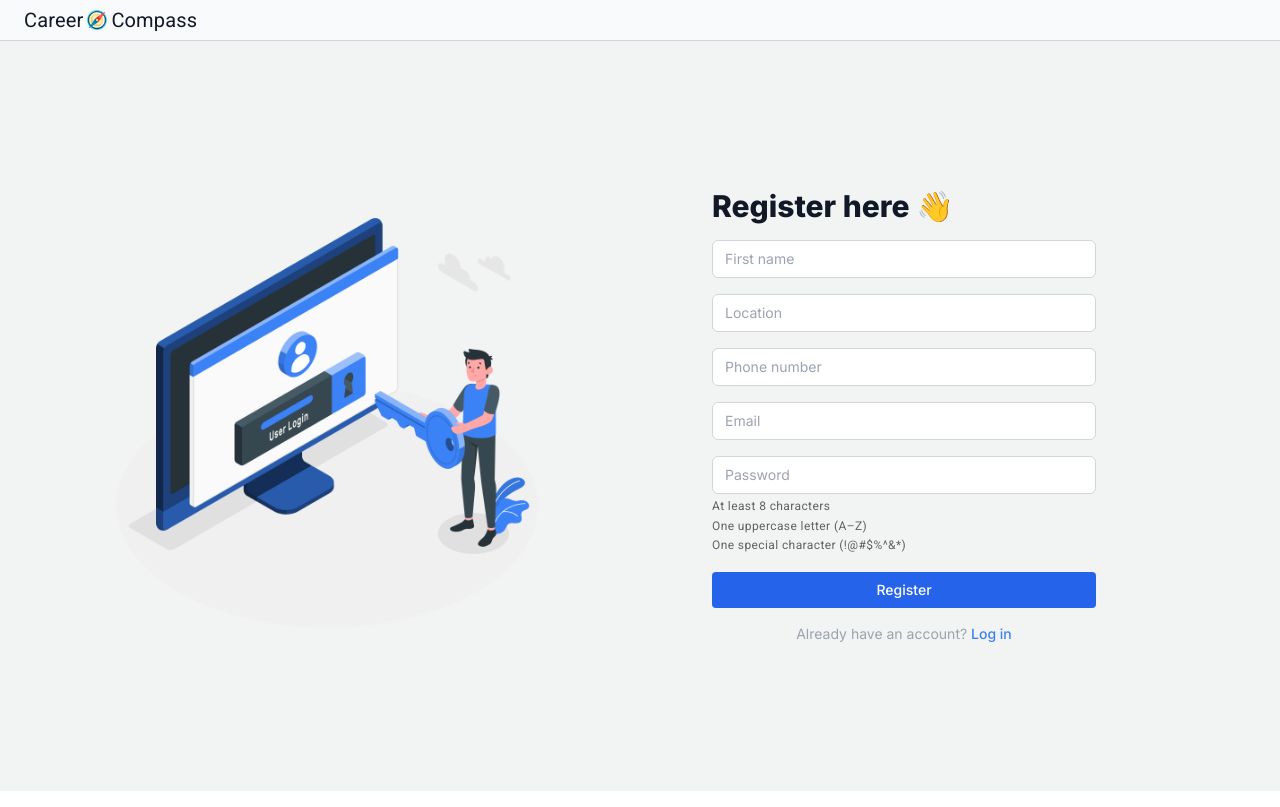
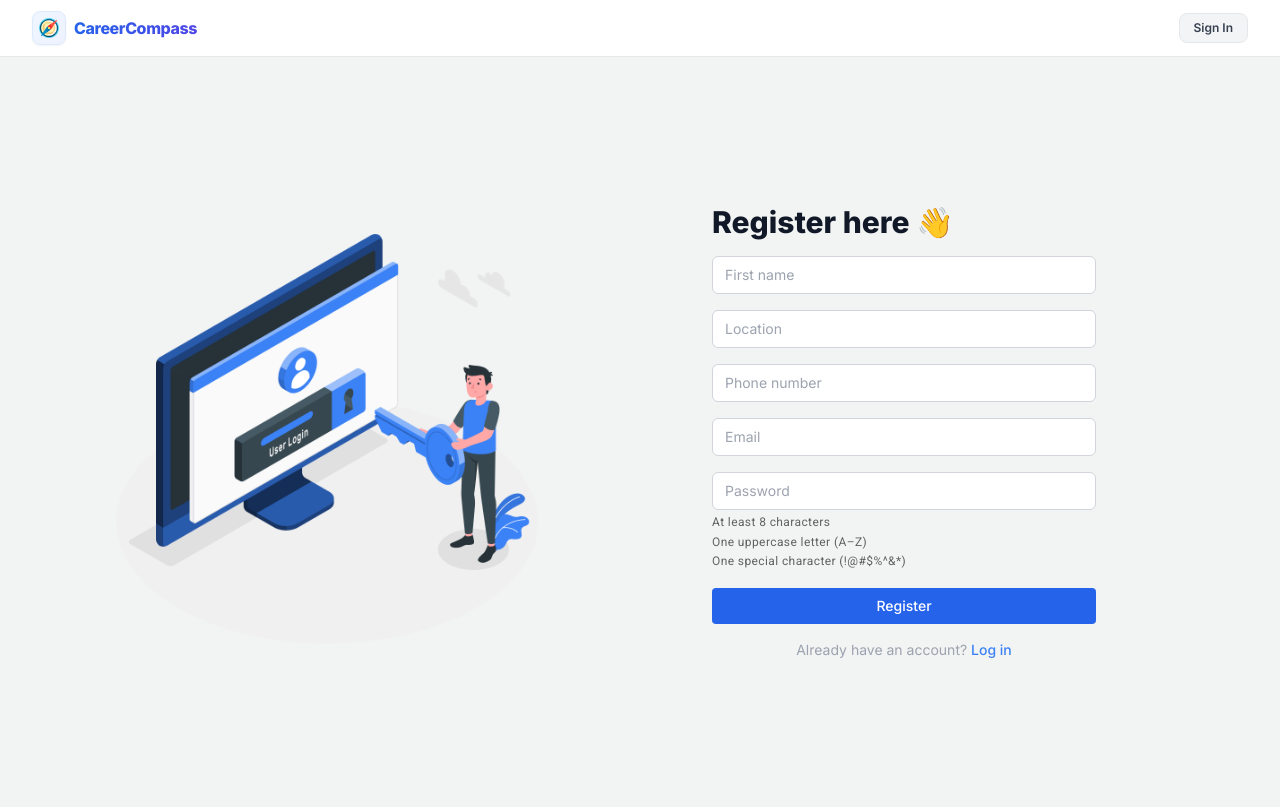
Before and after one commit to Ayaanshaikh20/CareerCompass, a React (Vite) app in the folder frontend/: page /login in a window 1280 px wide. Both pictures are taken after a click on the element "Register". Built offline with nearby package versions, Linux system fonts and the light colour scheme; no server answers; what @radix-ui/themes, ag-grid-community would draw is missing.

Commit message:
feat: implement core frontend structure with main entry, Navbar, NotificationBell, and AuthLayout components

```diff
--- a/frontend/email.config.js
+++ /dev/null
@@ -1,15 +0,0 @@
-import emailjs from "@emailjs/browser";
-
-emailjs.init({
-  publicKey: import.meta.env.VITE_EMAILJS_PUBLIC_KEY,
-  blockHeadless: true,
-  blockList: {
-    watchVariable: "user_email",
-  },
-  limitRate: {
-    id: "careercompass-email",
-    throttle: 10000, // 1 request per 10s
-  },
-});
-
-export default emailjs;
--- a/frontend/src/components/Navbar.jsx
+++ b/frontend/src/components/Navbar.jsx
@@ -1,4 +1,4 @@
-import { AppBar, useQueryClient, useQuery, useNavigate, Toolbar, Typography, useLocation } from "../shared/Imports";
+import { useNavigate, useLocation } from "../shared/Imports";
 import { compass } from "../shared/Icons";
 
 const Navbar = () => {
@@ -6,29 +6,42 @@ const Navbar = () => {
   const { pathname } = useLocation();
 
   return (
-    <AppBar
-      position="sticky"
-      className=" font-sans"
-      elevation={0}
-      sx={{
-        backgroundColor: "transparent",
-        borderBottom: "1px solid",
-        borderColor: "rgb(209 213 219 / 1)",
-      }}
-    >
-      <Toolbar className="w-full flex justify-between items-center px-2 !min-h-0 py-1 bg-gray-50 dark:bg-gray-900">
+    <header className="sticky top-0 z-40 w-full backdrop-blur-md bg-white/80 dark:bg-gray-900/80 border-b border-gray-200 dark:border-gray-800 transition-colors duration-200 font-sans">
+      <div className="max-w-7xl mx-auto px-4 sm:px-6 lg:px-8 h-14 flex items-center justify-between">
         {/* Brand Logo and Title */}
-        <div className="flex items-center cursor-pointer space-x-1" onClick={() => navigate("/")}>
-          <Typography variant="h6" className="text-gray-900 dark:text-gray-100">
-            Career
-          </Typography>
-          <img src={compass} alt="compass_logo" className="h-5 w-5" />
-          <Typography variant="h6" className="text-gray-900 dark:text-gray-100">
-            Compass
-          </Typography>
+        <div
+          onClick={() => navigate("/")}
+          className="flex items-center gap-2 cursor-pointer group select-none"
+        >
+          <div className="p-1.5 bg-gradient-to-br from-blue-50 to-indigo-50 dark:from-gray-800 dark:to-indigo-950 rounded-lg border border-blue-100 dark:border-indigo-900/50 shadow-sm group-hover:shadow transition-all duration-300">
+            <img src={compass} className="h-5 w-5 group-hover:rotate-[15deg] transition-transform duration-300 ease-out" alt="CareerCompassLogo" />
+          </div>
+          <span className="font-extrabold text-sm sm:text-base tracking-tight bg-gradient-to-r from-blue-600 to-indigo-600 dark:from-blue-400 dark:to-indigo-400 bg-clip-text text-transparent">
+            CareerCompass
+          </span>
         </div>
-      </Toolbar>
-    </AppBar>
+
+        {/* Dynamic Context Button */}
+        <nav className="flex items-center gap-3">
+          {pathname === "/login" && (
+            <button
+              onClick={() => navigate("/register")}
+              className="px-3.5 py-1.5 rounded-lg text-xs font-semibold text-white bg-blue-600 hover:bg-blue-700 active:scale-95 shadow hover:shadow-md transition-all duration-200"
+            >
+              Register
+            </button>
+          )}
+          {pathname === "/register" && (
+            <button
+              onClick={() => navigate("/login")}
+              className="px-3.5 py-1.5 rounded-lg text-xs font-semibold text-gray-700 dark:text-gray-200 bg-gray-100 dark:bg-gray-800 hover:bg-gray-200 dark:hover:bg-gray-700 active:scale-95 border border-gray-200 dark:border-gray-700 transition-all duration-200"
+            >
+              Sign In
+            </button>
+          )}
+        </nav>
+      </div>
+    </header>
   );
 };
 
--- a/frontend/src/layouts/AuthLayout.jsx
+++ b/frontend/src/layouts/AuthLayout.jsx
@@ -1,11 +1,12 @@
 import { useEffect, useState } from "react";
-import { axiosInstance, Outlet, Sidebar, toast, useQueryClient, NotificationBell } from "../shared/Imports";
+import { axiosInstance, Outlet, Sidebar, toast, useQueryClient, NotificationBell, useNavigate } from "../shared/Imports";
 import { compass } from "../shared/Icons";
 import { Menu as MenuIcon } from "@mui/icons-material";
 
 const AuthLayout = () => {
   const queryClient = useQueryClient();
   const userId = localStorage.getItem("uid");
+  const navigate = useNavigate();
 
   useEffect(() => {
     fetchUser();
@@ -27,16 +28,26 @@ const AuthLayout = () => {
   return (
     <div className='flex flex-col h-screen bg-gray-50 dark:bg-gray-950'>
       {/* Header */}
-      <div className='flex items-center justify-between px-3 sm:px-4 py-2 bg-white dark:bg-gray-900 border-b border-gray-300 dark:border-gray-700'>
-        <div className="flex items-center gap-1.5">
+      <div className='sticky top-0 z-40 flex items-center justify-between px-3 sm:px-5 py-2.5 backdrop-blur-md bg-white/80 dark:bg-gray-900/80 border-b border-gray-200 dark:border-gray-800 transition-colors duration-200'>
+        <div className="flex items-center gap-2">
           <button
             onClick={() => window.dispatchEvent(new CustomEvent('toggleMobileSidebar'))}
-            className="md:hidden p-1 text-gray-600 dark:text-gray-400 hover:bg-gray-200 dark:hover:bg-gray-800 rounded transition-colors mr-2"
+            className="md:hidden p-1 text-gray-600 dark:text-gray-400 hover:bg-gray-100 dark:hover:bg-gray-800 rounded-lg transition-colors mr-1"
           >
             <MenuIcon sx={{ fontSize: 20 }} />
           </button>
-          <img src={compass} className="h-5 w-5" alt="CareerCompass" />
-          <span className="font-sans font-semibold text-sm sm:text-md">CareerCompass</span>
+
+          <div
+            onClick={() => navigate("/dashboard")}
+            className="flex items-center gap-2 cursor-pointer group select-none"
+          >
+            <div className="p-1 bg-gradient-to-br from-blue-50 to-indigo-50 dark:from-gray-800 dark:to-indigo-950 rounded-lg border border-blue-100 dark:border-indigo-900/50 shadow-sm group-hover:shadow transition-all duration-300">
+              <img src={compass} className="h-5 w-5 group-hover:rotate-[15deg] transition-transform duration-300 ease-out" alt="CareerCompassLogo" />
+            </div>
+            <span className="font-sans font-extrabold text-sm sm:text-base tracking-tight bg-gradient-to-r from-blue-600 to-indigo-600 dark:from-blue-400 dark:to-indigo-400 bg-clip-text text-transparent">
+              CareerCompass
+            </span>
+          </div>
         </div>
 
         {userId && <NotificationBell userId={userId} />}
--- a/frontend/src/main.jsx
+++ b/frontend/src/main.jsx
@@ -13,7 +13,6 @@ import {
 import "./assets/styles/styles.css";
 import "@radix-ui/themes/styles.css";
 import "@fontsource/roboto";
-import "../email.config.js";
 
 const queryClient = new QueryClient();
 
```
Also changed, not shown: frontend/src/components/NotificationBell.jsx (+38 -30 lines).
